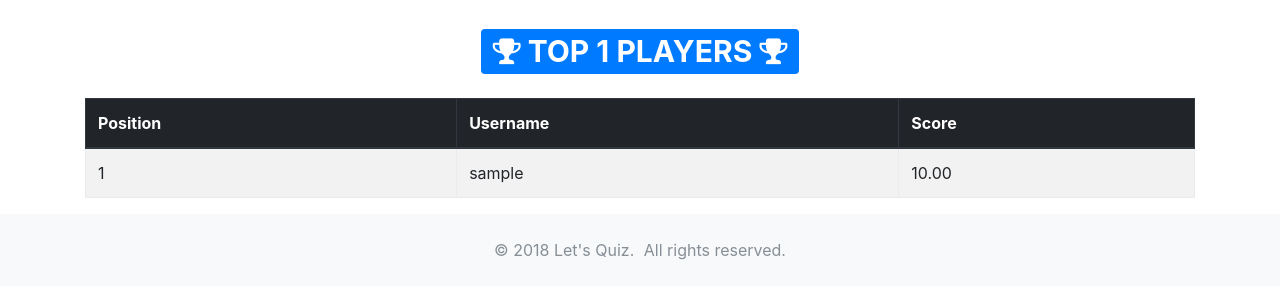
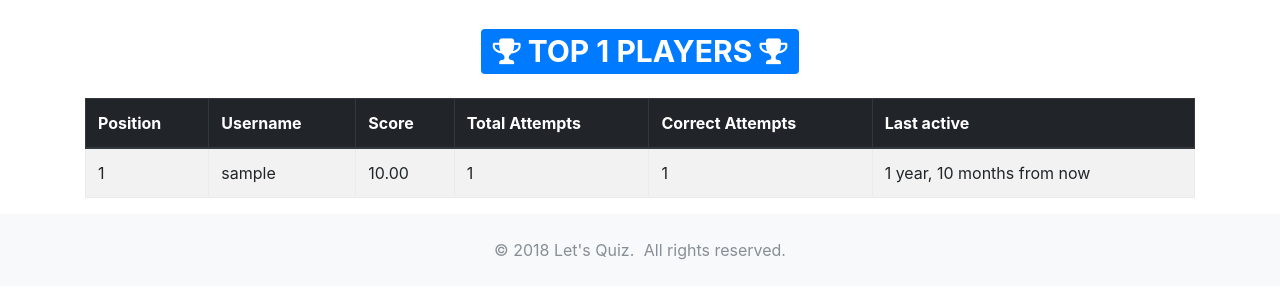
Before and after one commit to neeraj1909/quiz, a Django app: page /leaderboard/ in a window 1280 px wide. Shown: the part 72-372 px from the top of the page. Run offline with Django 3.2, Linux system fonts and the light colour scheme; tables that the repository leaves empty hold one stand-in row (values such as "Sample post"); some libraries are stand-ins or nearby versions.

Commit message:
feat: show attempt counts and last active on leaderboard

```diff
--- a/web_quiz/quiz/models.py
+++ b/web_quiz/quiz/models.py
@@ -63,6 +63,12 @@ class QuizProfile(TimeStampedModel):
         self.total_score = marks_sum or 0
         self.save()
 
+    def total_attempts_count(self):
+        return self.attempts.count()
+
+    def correct_attempts_count(self):
+        return self.attempts.filter(is_correct=True).count()
+
 
 
 class AttemptedQuestion(TimeStampedModel):
--- a/web_quiz/templates/quiz/leaderboard.html
+++ b/web_quiz/templates/quiz/leaderboard.html
@@ -1,4 +1,5 @@
 {% extends 'base.html' %}
+{% load humanize %}
 {% block title %} Let's Quiz | Leaderboard {% endblock title %}
 {% block content %}
 <div class="container">
@@ -9,6 +10,9 @@
                 <th>Position</th>
                 <th>Username</th>
                 <th>Score</th>
+                <th>Total Attempts</th>
+                <th>Correct Attempts</th>
+                <th>Last active</th>
             </tr>
         </thead>
         <tbody>
@@ -17,6 +21,9 @@
                 <td>{{ forloop.counter }}</td>
                 <td>{{ quiz_profile.user.username }}</td>
                 <td>{{ quiz_profile.total_score }}</td>
+                <td>{{ quiz_profile.total_attempts_count }}</td>
+                <td>{{ quiz_profile.correct_attempts_count }}</td>
+                <td>{{ quiz_profile.modified|naturaltime }}</td>
             </tr>
             {% endfor %}
         </tbody>
--- a/web_quiz/web_quiz/settings.py
+++ b/web_quiz/web_quiz/settings.py
@@ -38,6 +38,7 @@ INSTALLED_APPS = [
     'django.contrib.sessions',
     'django.contrib.messages',
     'django.contrib.staticfiles',
+    'django.contrib.humanize',
     'quiz',
     # third party apps
     'crispy_forms',
```
